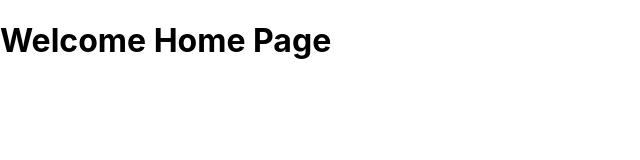
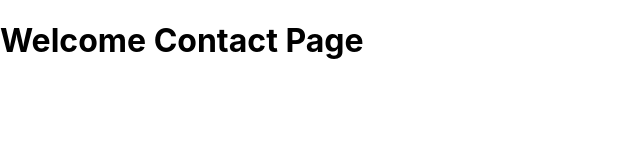
Before and after one commit to sarwarsunjid/html-to-react, a React (Create React App) app: page /contact in a window 1280 px wide. Shown: the top 160 px of the page, without its empty margins (0-640 px from the left). Built offline with nearby package versions, Linux system fonts and the light colour scheme.

Commit message:
Use Switch Route for others component, Test Contact, Home, Service, About Component

```diff
--- a/src/About.jsx
+++ b/src/About.jsx
@@ -0,0 +1,11 @@
+import React from 'react'
+
+const About = () => {
+  return (
+    <>
+     <h1>Welcome About Page</h1>
+    </>
+  )
+}
+
+export default About;
--- a/src/App.jsx
+++ b/src/App.jsx
@@ -1,11 +1,20 @@
 import React from 'react'
 import Home from './Home'
-//import {Switch, Route} from 'react-router-dom';
+import About from './About'
+import Service from './Service'
+import Contact from './Contact'
 
+import {Switch, Route} from 'react-router-dom';
 const App = () => {
   return (
     <>
-     <Home />
+    <Switch>
+      <Route exact path='/' component={Home} />
+      <Route exact path='/about' component={About} />
+      <Route exact path='/service' component={Service} />
+      <Route exact path='/contact' component={Contact} />
+    </Switch>
+
     </>
   )
 }
--- a/src/Contact.jsx
+++ b/src/Contact.jsx
@@ -0,0 +1,11 @@
+import React from 'react'
+
+const Contact = () => {
+  return (
+    <>
+     <h1>Welcome Contact Page</h1>
+    </>
+  )
+}
+
+export default Contact;
--- a/src/Service.jsx
+++ b/src/Service.jsx
@@ -0,0 +1,11 @@
+import React from 'react'
+
+const Service = () => {
+  return (
+    <>
+     <h1>Welcome Service Page</h1>
+    </>
+  )
+}
+
+export default Service;
```
